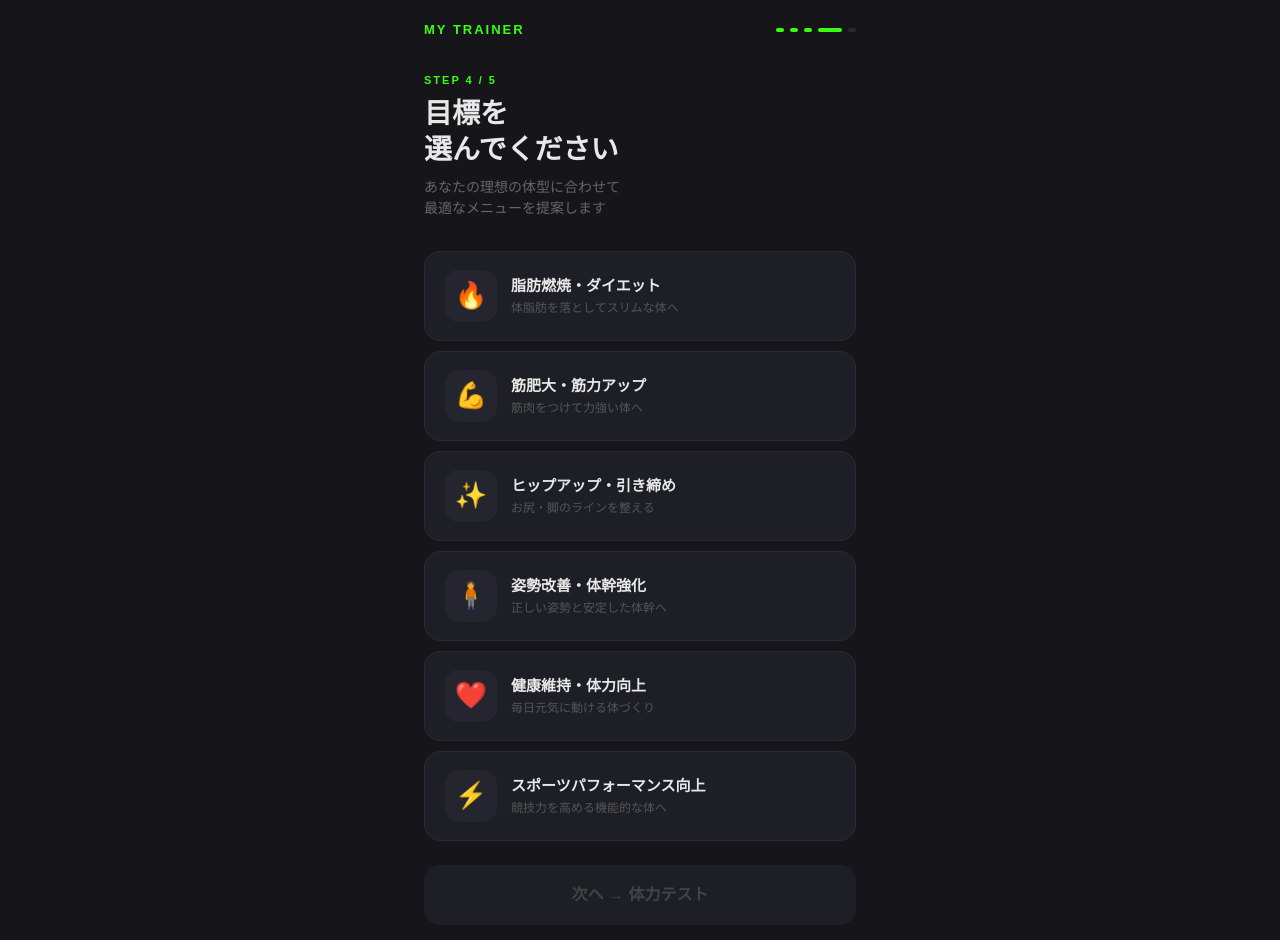
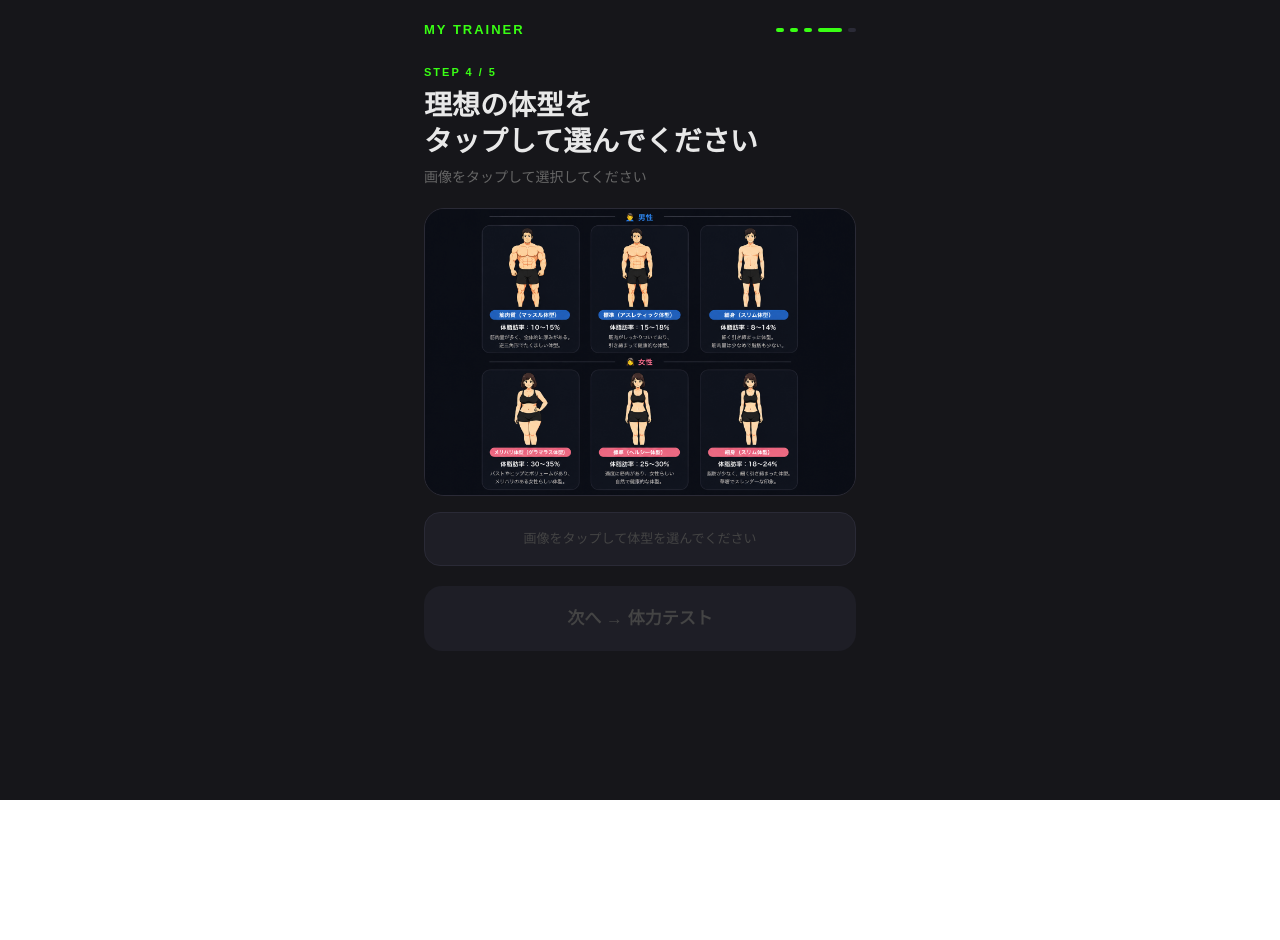
Before and after one commit to tamanegu19980331-prog/mytrainer-app, a Next.js app: page /goal in a window 1280 px wide. Shown: the top 940 px of the page. After the commit the page ends 800 px from the top, so only its background shows below. Built offline with nearby package versions, Linux system fonts and the light colour scheme.

Commit message:
improve goal page with tap areas

```diff
--- a/app/goal/page.tsx
+++ b/app/goal/page.tsx
@@ -1,62 +1,58 @@
 'use client'
-import { useState } from 'react'
+import { useState, useRef, useEffect } from 'react'
 import { useRouter } from 'next/navigation'
 
-const GOALS = [
-  {
-    id: 'fat_loss',
-    label: '脂肪燃焼・ダイエット',
-    emoji: '🔥',
-    desc: '体脂肪を落としてスリムな体へ',
-    color: '#ff6b35',
-  },
-  {
-    id: 'muscle_gain',
-    label: '筋肥大・筋力アップ',
-    emoji: '💪',
-    desc: '筋肉をつけて力強い体へ',
-    color: '#39ff14',
-  },
-  {
-    id: 'hip_up',
-    label: 'ヒップアップ・引き締め',
-    emoji: '✨',
-    desc: 'お尻・脚のラインを整える',
-    color: '#ff6b9d',
-  },
-  {
-    id: 'posture',
-    label: '姿勢改善・体幹強化',
-    emoji: '🧍',
-    desc: '正しい姿勢と安定した体幹へ',
-    color: '#cc44ff',
-  },
-  {
-    id: 'health',
-    label: '健康維持・体力向上',
-    emoji: '❤️',
-    desc: '毎日元気に動ける体づくり',
-    color: '#00c8ff',
-  },
-  {
-    id: 'sport',
-    label: 'スポーツパフォーマンス向上',
-    emoji: '⚡',
-    desc: '競技力を高める機能的な体へ',
-    color: '#ffd60a',
-  },
+const GOALS_MALE = [
+  { id: 'muscle_gain', label: '筋肥大・マッスル体型', desc: '体脂肪10〜15%', color: '#39ff14' },
+  { id: 'athletic', label: 'アスレティック体型', desc: '体脂肪15〜18%', color: '#00c8ff' },
+  { id: 'slim', label: 'スリム体型（男性）', desc: '体脂肪8〜14%', color: '#ffd60a' },
+]
+
+const GOALS_FEMALE = [
+  { id: 'hip_up', label: 'ヒップアップ体型', desc: 'メリハリのある体', color: '#ff6b9d' },
+  { id: 'fat_loss', label: '脂肪燃焼・引き締め', desc: 'しなやかな体型', color: '#ff6b35' },
+  { id: 'slim_female', label: 'スリム体型（女性）', desc: 'すっきりしたライン', color: '#cc44ff' },
 ]
 
 export default function GoalPage() {
   const [selected, setSelected] = useState<string>('')
+  const [imgSize, setImgSize] = useState({width:0, height:0})
+  const imgRef = useRef<HTMLImageElement>(null)
   const router = useRouter()
+
+  const allGoals = [...GOALS_MALE, ...GOALS_FEMALE]
+
+  useEffect(() => {
+    const updateSize = () => {
+      if (imgRef.current) {
+        setImgSize({
+          width: imgRef.current.clientWidth,
+          height: imgRef.current.clientHeight,
+        })
+      }
+    }
+    updateSize()
+    window.addEventListener('resize', updateSize)
+    return () => window.removeEventListener('resize', updateSize)
+  }, [])
 
   const next = () => {
     if (!selected) return
-    const goal = GOALS.find(g => g.id === selected)
+    const goal = allGoals.find(g => g.id === selected)
     localStorage.setItem('mt_goal', goal?.label || selected)
     router.push('/fitness-test')
   }
+
+  const tapAreas = [
+    { id: 'muscle_gain', row: 0, col: 0 },
+    { id: 'athletic', row: 0, col: 1 },
+    { id: 'slim', row: 0, col: 2 },
+    { id: 'hip_up', row: 1, col: 0 },
+    { id: 'fat_loss', row: 1, col: 1 },
+    { id: 'slim_female', row: 1, col: 2 },
+  ]
+
+  const selectedGoal = allGoals.find(g => g.id === selected)
 
   return (
     <div style={{background:'#16161a',minHeight:'100vh',color:'#e8e8e8'}}>
@@ -72,63 +68,118 @@ export default function GoalPage() {
           </div>
         </div>
 
-        <div style={{padding:'32px 24px 0'}}>
+        <div style={{padding:'24px 24px 0'}}>
           <div style={{fontSize:11,color:'#39ff14',fontWeight:700,letterSpacing:2,marginBottom:8}}>STEP 4 / 5</div>
-          <div style={{fontSize:28,fontWeight:800,lineHeight:1.3,marginBottom:8}}>
-            目標を<br/>選んでください
+          <div style={{fontSize:28,fontWeight:800,lineHeight:1.3,marginBottom:6}}>
+            理想の体型を<br/>タップして選んでください
           </div>
-          <div style={{fontSize:14,color:'#666',marginBottom:32}}>
-            あなたの理想の体型に合わせて<br/>最適なメニューを提案します
+          <div style={{fontSize:14,color:'#666',marginBottom:20}}>
+            画像をタップして選択してください
           </div>
 
-          <div style={{display:'flex',flexDirection:'column',gap:10,marginBottom:24}}>
-            {GOALS.map(g=>{
-              const sel = selected === g.id
+          {/* 画像 + タップエリア */}
+          <div style={{
+            position:'relative',borderRadius:20,overflow:'hidden',
+            border:'1px solid #2a2a36',marginBottom:16,
+            background:'#16161a',
+          }}>
+            <img
+              ref={imgRef}
+              src="/goal.jpg"
+              alt="goal"
+              onLoad={()=>{
+                if(imgRef.current){
+                  setImgSize({
+                    width:imgRef.current.clientWidth,
+                    height:imgRef.current.clientHeight,
+                  })
+                }
+              }}
+              style={{
+                width:'100%',display:'block',
+                objectFit:'contain',
+              }}
+            />
+
+            {/* グリッドタップエリア */}
+            {imgSize.height > 0 && tapAreas.map(area=>{
+              const sel = selected === area.id
+              const goal = allGoals.find(g => g.id === area.id)
+              const w = imgSize.width / 3
+              const h = imgSize.height / 2
               return (
-                <button key={g.id} onClick={()=>setSelected(g.id)}
+                <div
+                  key={area.id}
+                  onClick={()=>setSelected(area.id)}
                   style={{
-                    width:'100%',padding:'18px 20px',
-                    background:sel?`rgba(${g.color==='#39ff14'?'57,255,20':g.color==='#ff6b35'?'255,107,53':g.color==='#ff6b9d'?'255,107,157':g.color==='#cc44ff'?'204,68,255':g.color==='#00c8ff'?'0,200,255':'255,214,10'},0.08)`:'#1e1e26',
-                    border:'1.5px solid '+(sel?g.color:'#2a2a36'),
-                    borderRadius:16,cursor:'pointer',
-                    textAlign:'left',transition:'all 0.2s',
-                    display:'flex',alignItems:'center',gap:14,
+                    position:'absolute',
+                    top: area.row * h,
+                    left: area.col * w,
+                    width: w,
+                    height: h,
+                    cursor:'pointer',
+                    border:sel?`3px solid ${goal?.color||'#39ff14'}`:'3px solid transparent',
+                    boxSizing:'border-box',
+                    background:sel?`rgba(57,255,20,0.12)`:'transparent',
+                    transition:'all 0.2s',
                   }}>
-                  <div style={{
-                    width:52,height:52,borderRadius:14,
-                    background:sel?`rgba(${g.color==='#39ff14'?'57,255,20':g.color==='#ff6b35'?'255,107,53':g.color==='#ff6b9d'?'255,107,157':g.color==='#cc44ff'?'204,68,255':g.color==='#00c8ff'?'0,200,255':'255,214,10'},0.15)`:'#25252f',
-                    display:'flex',alignItems:'center',justifyContent:'center',
-                    fontSize:26,flexShrink:0,transition:'all 0.2s',
-                  }}>
-                    {g.emoji}
-                  </div>
-                  <div style={{flex:1}}>
-                    <div style={{fontSize:15,fontWeight:700,color:sel?g.color:'#e8e8e8',marginBottom:2,textAlign:'left'}}>{g.label}</div>
-                    <div style={{fontSize:12,color:'#555',textAlign:'left'}}>{g.desc}</div>
-                  </div>
                   {sel&&(
                     <div style={{
-                      width:24,height:24,borderRadius:'50%',
-                      background:g.color,flexShrink:0,
-                      display:'flex',alignItems:'center',justifyContent:'center',
-                      fontSize:13,color:'#000',fontWeight:800,
-                    }}>✓</div>
+                      position:'absolute',bottom:8,left:'50%',
+                      transform:'translateX(-50%)',
+                      background:goal?.color,
+                      color:'#000',fontSize:10,fontWeight:800,
+                      padding:'4px 10px',borderRadius:20,
+                      whiteSpace:'nowrap',
+                      boxShadow:'0 2px 8px rgba(0,0,0,0.3)',
+                    }}>
+                      ✓ 選択中
+                    </div>
                   )}
-                </button>
+                </div>
               )
             })}
           </div>
 
+          {/* 選択中の表示 */}
+          {selectedGoal ? (
+            <div style={{
+              background:`rgba(57,255,20,0.06)`,
+              border:`1.5px solid ${selectedGoal.color}55`,
+              borderRadius:16,padding:'16px 20px',marginBottom:20,
+              display:'flex',alignItems:'center',gap:14,
+            }}>
+              <div style={{
+                width:44,height:44,borderRadius:12,
+                background:selectedGoal.color,
+                display:'flex',alignItems:'center',justifyContent:'center',
+                fontSize:20,color:'#000',fontWeight:800,flexShrink:0,
+              }}>✓</div>
+              <div>
+                <div style={{fontSize:15,fontWeight:700,color:selectedGoal.color,marginBottom:2}}>{selectedGoal.label}</div>
+                <div style={{fontSize:12,color:'#555'}}>{selectedGoal.desc}</div>
+              </div>
+            </div>
+          ) : (
+            <div style={{
+              background:'#1e1e26',border:'1px solid #2a2a36',
+              borderRadius:16,padding:'16px 20px',marginBottom:20,
+              textAlign:'center',
+            }}>
+              <div style={{fontSize:13,color:'#444'}}>画像をタップして体型を選んでください</div>
+            </div>
+          )}
+
           <button onClick={next} disabled={!selected}
             style={{
-              width:'100%',padding:'18px',
+              width:'100%',padding:'20px',
               background:selected?'linear-gradient(135deg,#39ff14,#00c8ff)':'#1e1e26',
               color:selected?'#000':'#444',
-              border:'none',borderRadius:16,
-              fontSize:16,fontWeight:800,
+              border:'none',borderRadius:18,
+              fontSize:17,fontWeight:800,
               cursor:selected?'pointer':'not-allowed',
-              transition:'all 0.2s',
-              boxShadow:selected?'0 4px 20px rgba(57,255,20,0.2)':'none',
+              transition:'all 0.3s',
+              boxShadow:selected?'0 8px 32px rgba(57,255,20,0.2)':'none',
             }}>
             次へ → 体力テスト
           </button>
```
